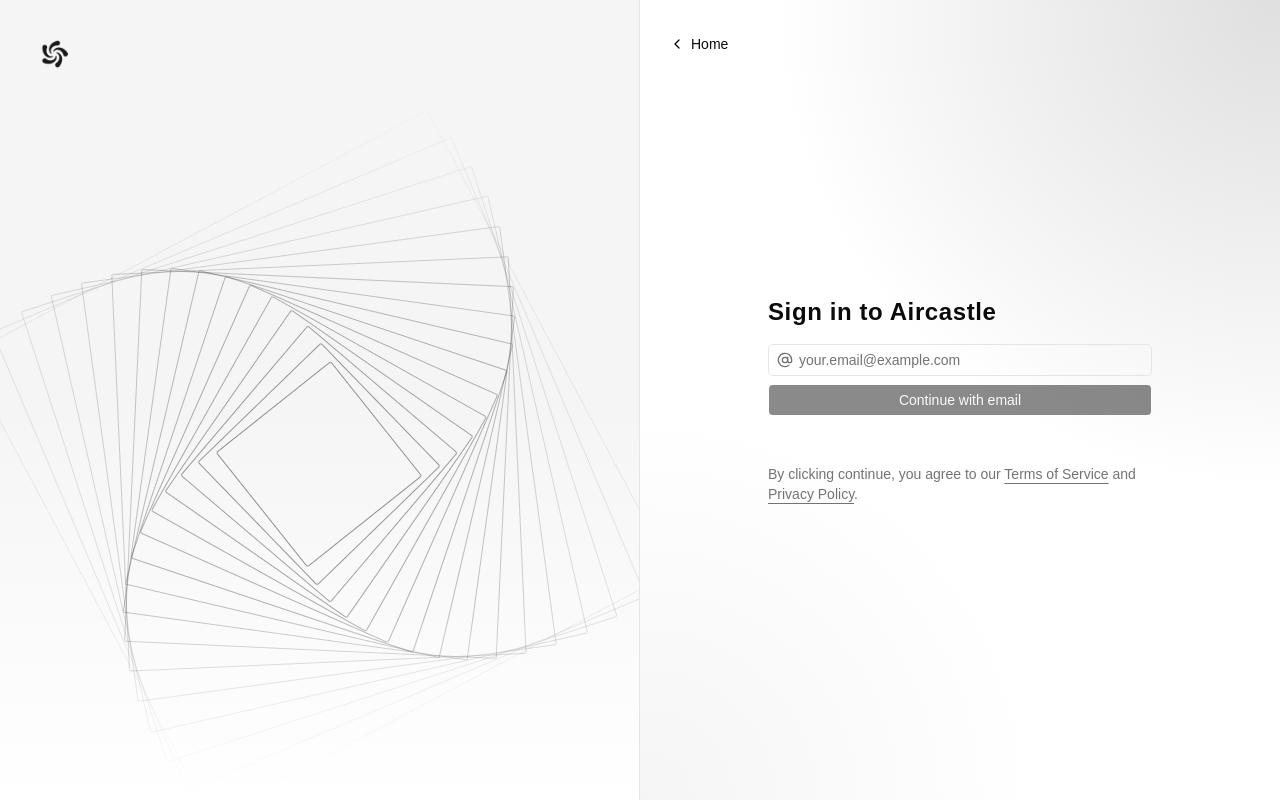
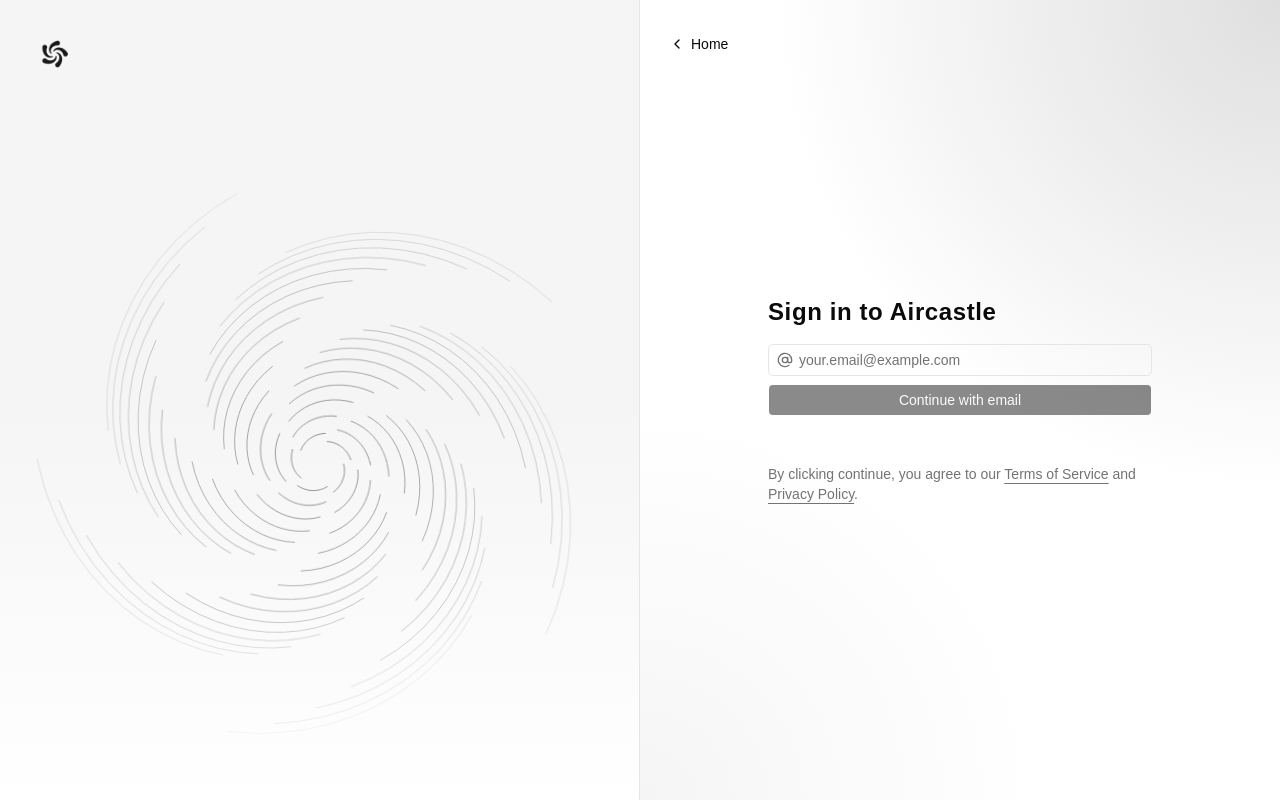
Before and after one commit to vinlandatelier/aircastle, a React (Vite) app in the folder apps/web/: page /sign-in in a window 1280 px wide. Built offline with nearby package versions, Linux system fonts and the light colour scheme.

Commit message:
feat(web): turn the sign-in art into a Gale vortex
- Rings of five thin comma arcs, after the new mark, replace the nested
  squares.
- The rings turn clockwise, inner ones faster, like a slow vortex. They
  hold still with reduced motion.

```diff
--- a/apps/web/src/features/sign-in/floating-frames.module.css
+++ /dev/null
@@ -1,40 +0,0 @@
-.art {
-  position: absolute;
-  inset: 0;
-  overflow: hidden;
-  pointer-events: none;
-  color: var(--foreground);
-  mask-image: linear-gradient(transparent 8%, black 32%, black 76%, transparent);
-}
-
-.field {
-  position: absolute;
-  top: 58%;
-  left: 50%;
-  width: min(82%, 35rem);
-  aspect-ratio: 1;
-  transform: translate(-50%, -50%);
-}
-
-.frame {
-  position: absolute;
-  top: 50%;
-  left: 50%;
-  width: var(--frame-size);
-  aspect-ratio: 1;
-  border: 1px solid currentColor;
-  border-radius: 2px;
-  transform: translate(-50%, -50%) rotate(var(--frame-angle));
-}
-
-@media (prefers-reduced-motion: no-preference) {
-  .frame {
-    animation: frame-drift 28s cubic-bezier(0.45, 0, 0.55, 1) infinite alternate;
-  }
-}
-
-@keyframes frame-drift {
-  to {
-    transform: translate(-50%, -50%) rotate(calc(var(--frame-angle) + 12deg));
-  }
-}
--- a/apps/web/src/features/sign-in/floating-frames.tsx
+++ /dev/null
@@ -1,24 +0,0 @@
-import type { CSSProperties } from 'react'
-import styles from './floating-frames.module.css'
-
-const frames = Array.from({ length: 16 }, (_, index) => ({
-  id: index,
-  style: {
-    '--frame-size': `${100 - index * 4.8}%`,
-    '--frame-angle': `${index * 5 - 28}deg`,
-    opacity: 0.06 + index * 0.025,
-    animationDelay: `${-index * 0.8}s`,
-  } as CSSProperties,
-}))
-
-export function FloatingFrames() {
-  return (
-    <div aria-hidden="true" className={styles.art}>
-      <div className={styles.field}>
-        {frames.map((frame) => (
-          <span className={styles.frame} key={frame.id} style={frame.style} />
-        ))}
-      </div>
-    </div>
-  )
-}
--- /dev/null
+++ b/apps/web/src/features/sign-in/gale-vortex.module.css
@@ -0,0 +1,43 @@
+.art {
+  position: absolute;
+  inset: 0;
+  overflow: hidden;
+  pointer-events: none;
+  color: var(--foreground);
+  mask-image: linear-gradient(transparent 8%, black 32%, black 76%, transparent);
+}
+
+.field {
+  position: absolute;
+  top: 58%;
+  left: 50%;
+  width: min(82%, 35rem);
+  aspect-ratio: 1;
+  overflow: visible;
+  transform: translate(-50%, -50%);
+}
+
+.ring {
+  transform-box: view-box;
+  transform-origin: 50% 50%;
+}
+
+.arm {
+  fill: none;
+  stroke: currentColor;
+  stroke-width: 1px;
+  stroke-linecap: round;
+  vector-effect: non-scaling-stroke;
+}
+
+@media (prefers-reduced-motion: no-preference) {
+  .ring {
+    animation: vortex-turn linear infinite;
+  }
+}
+
+@keyframes vortex-turn {
+  to {
+    transform: rotate(360deg);
+  }
+}
--- /dev/null
+++ b/apps/web/src/features/sign-in/gale-vortex.tsx
@@ -0,0 +1,45 @@
+import type { CSSProperties } from 'react'
+import styles from './gale-vortex.module.css'
+
+const ringCount = 14
+const arms = 5
+const sweep = 64
+
+function armPath(radius: number, startAngle: number) {
+  const points = Array.from({ length: 13 }, (_, index) => {
+    const t = index / 12
+    const angle = ((startAngle + t * sweep) * Math.PI) / 180
+    const distance = radius * (1 + 0.32 * t)
+    return `${(Math.cos(angle) * distance).toFixed(2)} ${(Math.sin(angle) * distance).toFixed(2)}`
+  })
+  return `M${points.join('L')}`
+}
+
+const rings = Array.from({ length: ringCount }, (_, index) => {
+  const radius = 9 + index * 5.6
+  return {
+    id: index,
+    arms: Array.from({ length: arms }, (_, arm) => armPath(radius, arm * (360 / arms) + index * 9)),
+    style: {
+      opacity: 0.42 - index * 0.024,
+      animationDuration: `${36 + index * 9}s`,
+    } as CSSProperties,
+  }
+})
+
+/** The sign-in panel's decoration: rings of Gale's comma arms turning clockwise like a slow vortex. */
+export function GaleVortex() {
+  return (
+    <div aria-hidden="true" data-sign-in-vortex className={styles.art}>
+      <svg viewBox="-100 -100 200 200" className={styles.field}>
+        {rings.map((ring) => (
+          <g key={ring.id} data-vortex-ring className={styles.ring} style={ring.style}>
+            {ring.arms.map((d, arm) => (
+              <path key={arm} data-vortex-arm d={d} className={styles.arm} />
+            ))}
+          </g>
+        ))}
+      </svg>
+    </div>
+  )
+}
--- a/apps/web/src/features/sign-in/index.tsx
+++ b/apps/web/src/features/sign-in/index.tsx
@@ -3,7 +3,7 @@ import { AtSignIcon, ChevronLeftIcon } from 'lucide-react'
 import { Button } from '@/components/ui/button'
 import { Field, FieldGroup, FieldLabel } from '@/components/ui/field'
 import { InputGroup, InputGroupAddon, InputGroupInput } from '@/components/ui/input-group'
-import { FloatingFrames } from './floating-frames'
+import { GaleVortex } from './gale-vortex'
 
 export function SignInPage() {
   return (
@@ -19,7 +19,7 @@ export function SignInPage() {
         <div className="relative z-10 flex items-center gap-2">
           <span aria-hidden="true" className="brand-logo block size-7 shrink-0" />
         </div>
-        <FloatingFrames />
+        <GaleVortex />
       </div>
       <div className="relative flex min-h-svh min-w-0 flex-col justify-center px-6 py-24 sm:px-8">
         <div
```
Also changed, not shown: 1 other file (tests, documents, lock files or other folders).
